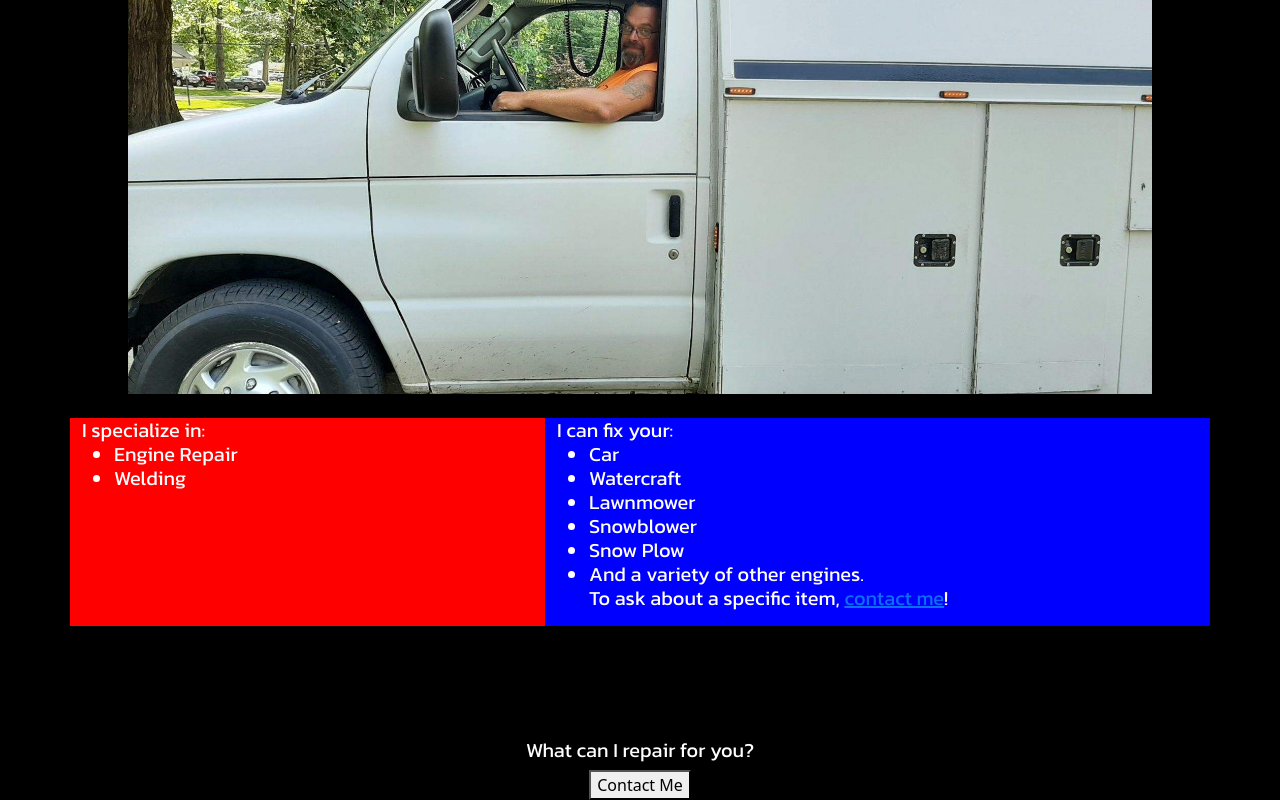
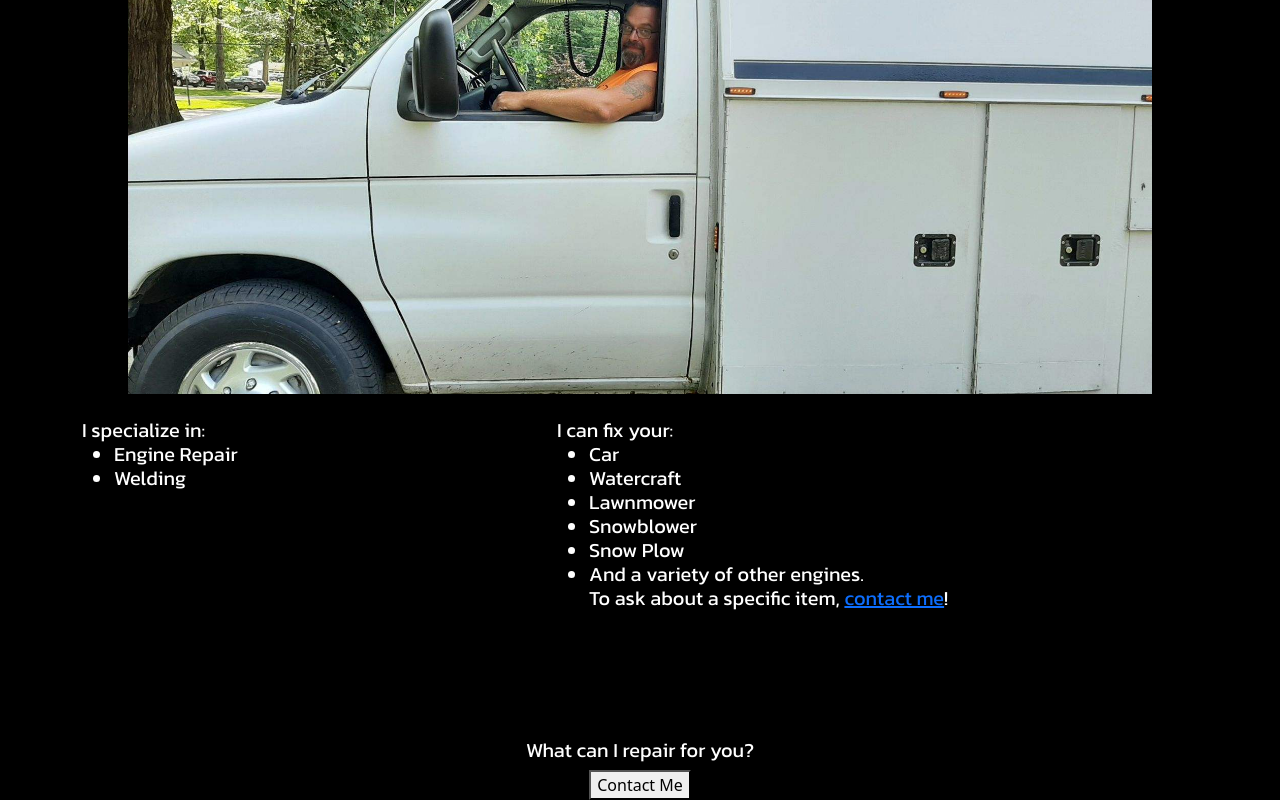
Before and after one commit to diane-furlong/jims-mobile-repair, a React (Create React App) app in the folder client/: page / in a window 1280 px wide. Shown: the part 555-1355 px from the top of the page. Built offline with nearby package versions, Linux system fonts and the light colour scheme.

Commit message:
taking off testing color on divs

```diff
--- a/client/src/pages/home/home.css
+++ b/client/src/pages/home/home.css
@@ -19,18 +19,6 @@
     margin-bottom: 10%;
 }
 
-.specialize {
-    /* width: 100%; */
-    /* margin-left: 10%; */
-    background: red;
-}
-
-.fixExamples {
-    /* width: 100%; */
-    /* margin-right: 25%; */
-    background: blue;
-}
-
 .repairContact {
     text-align: center;
     margin-top: 1%;
```
